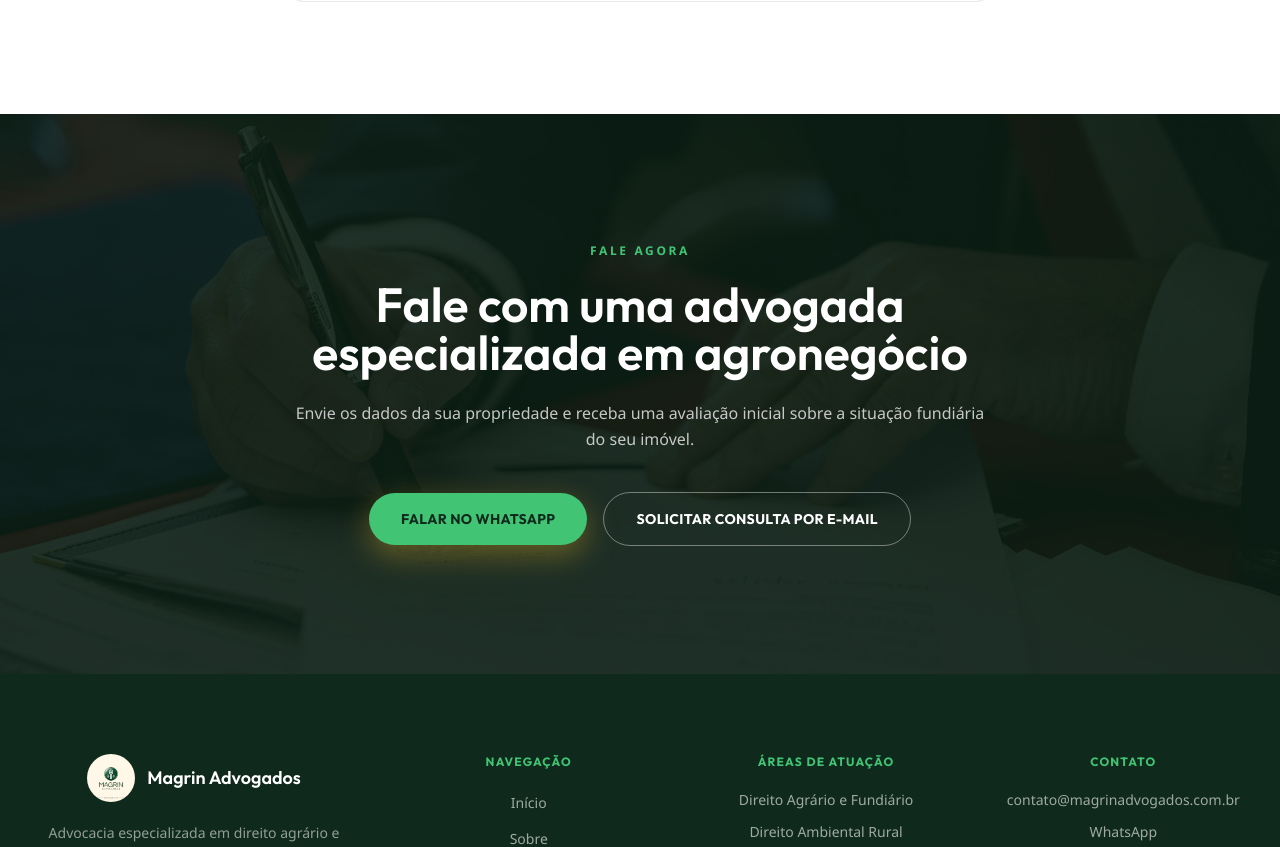
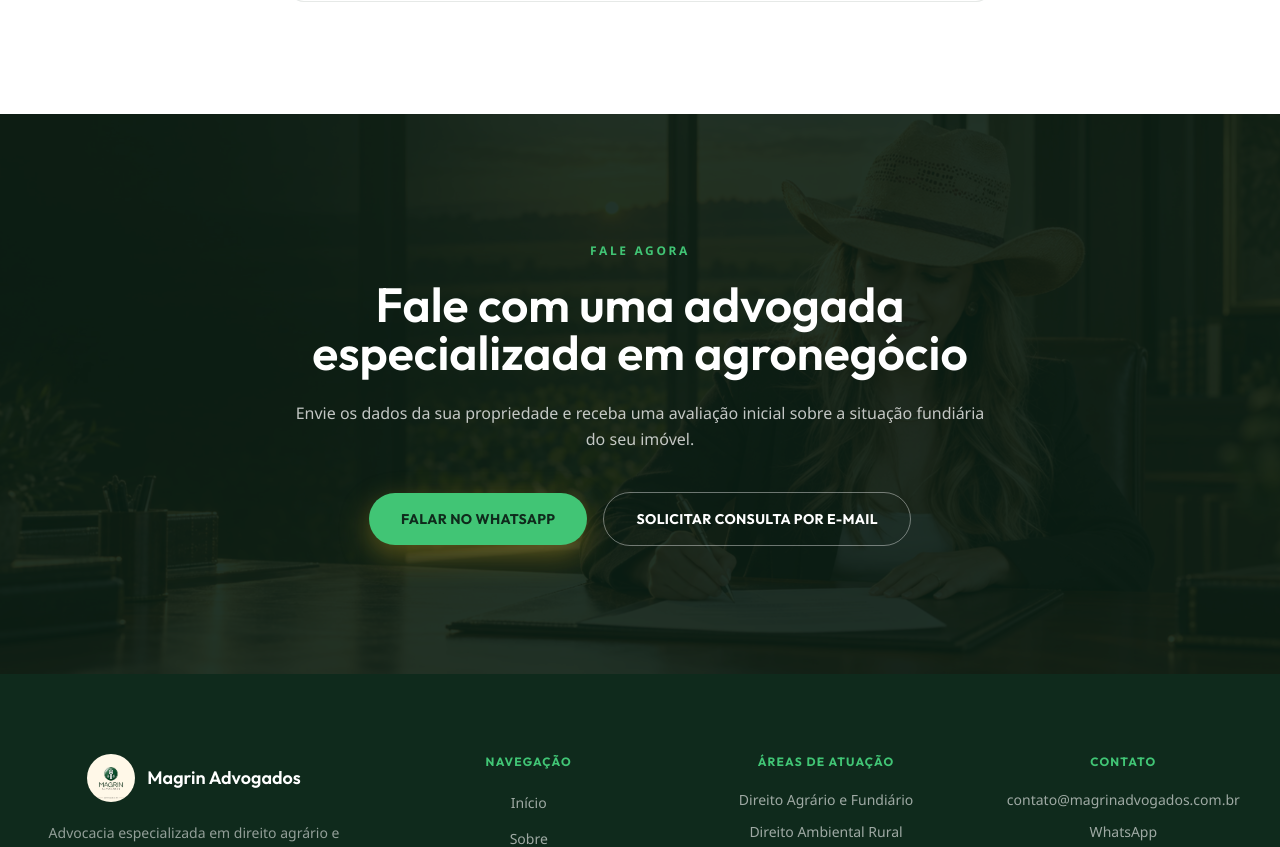
Before and after one commit to rogerfunchall-prog/advogada-agro-versao-2, a Next.js app: page / in a window 1280 px wide. Shown: the part 7528-8375 px from the top of the page. Built offline with nearby package versions, Linux system fonts and the light colour scheme.

Commit message:
feat: atualiza banner da seção Fale Agora

```diff
--- a/app/components/FinalCta.tsx
+++ b/app/components/FinalCta.tsx
@@ -7,8 +7,8 @@ export default function FinalCta() {
     <section id="contato" className="relative overflow-hidden py-24 md:py-32">
       <div className="absolute inset-0 -z-10">
         <Image
-          src="/images/document-signing.jpg"
-          alt="Assinatura de contrato rural"
+          src="/images/final-cta-banner.png"
+          alt="Dra. Magrin em atendimento jurídico personalizado"
           fill
           className="object-cover"
         />
```
Also changed, not shown: public/images/final-cta-banner.png (added).
